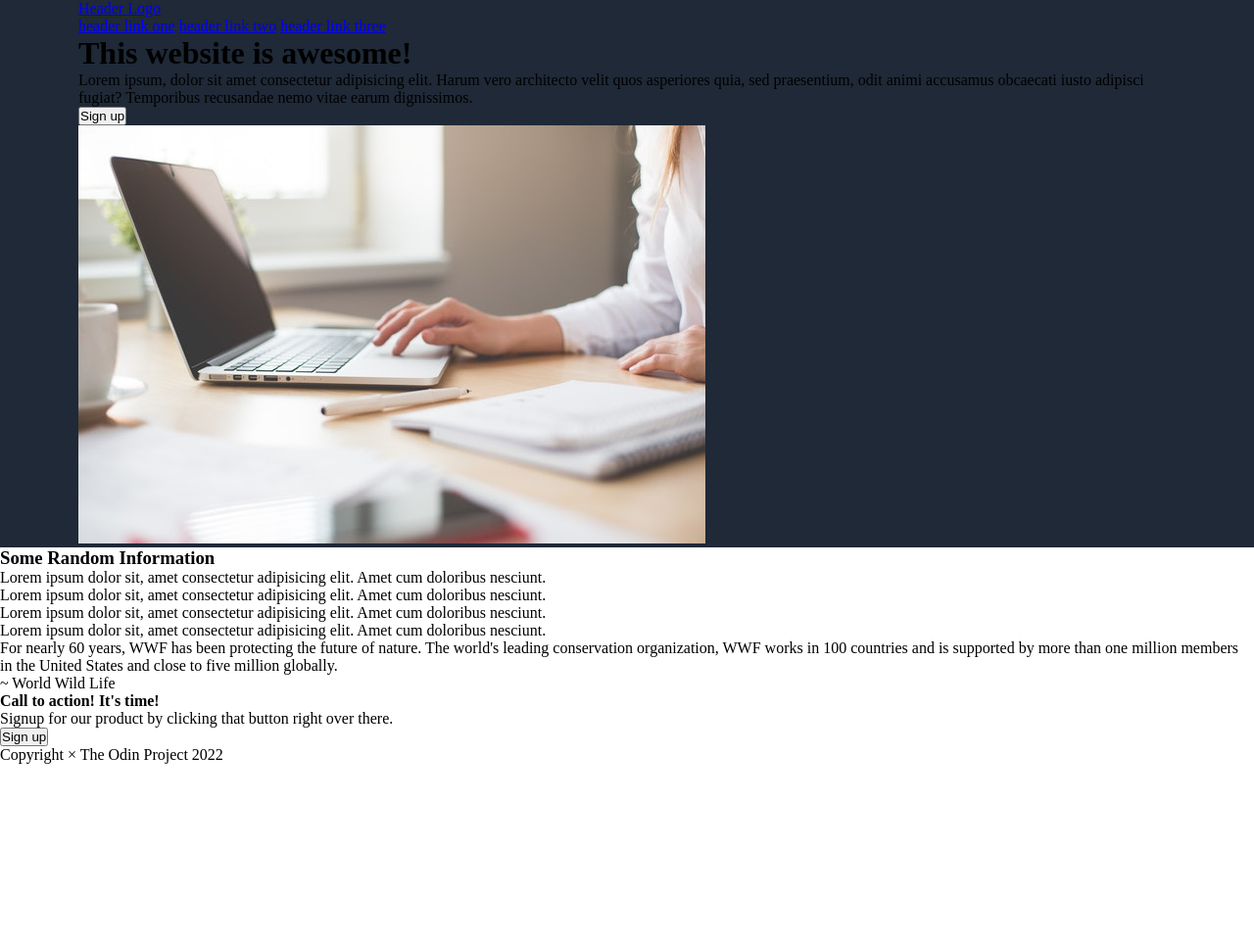
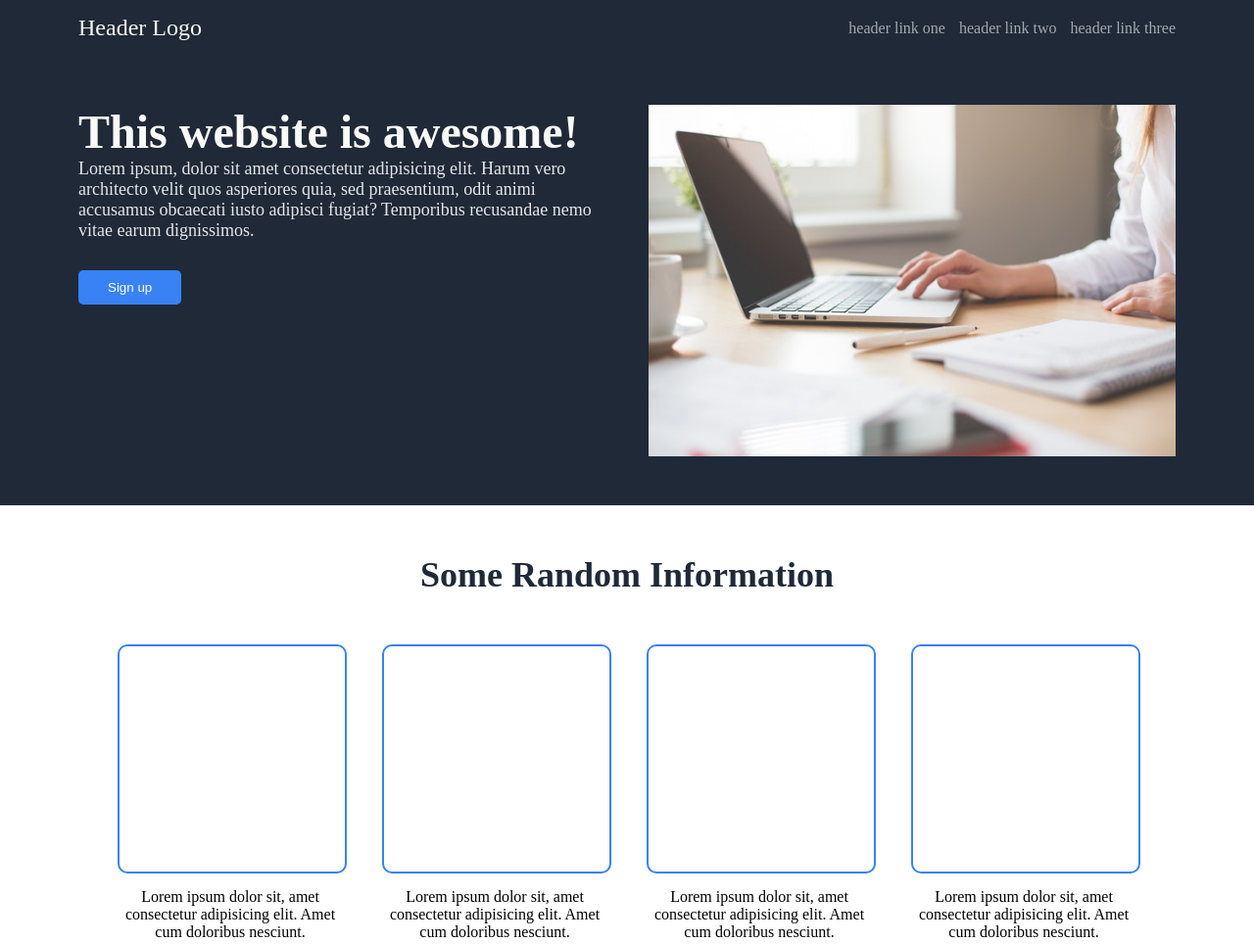
Before and after one commit to thantmyat31/oden-landing-page, a plain HTML site: page index.html in a window 1280 px wide. Shown: the top 964 px of the page at 98% size. Before the commit the page ends 800 px from the top, so only its background shows below. Drawn offline with Linux system fonts and the light colour scheme.

Commit message:
added styling/CSS to the page

```diff
--- a/css/style.css
+++ b/css/style.css
@@ -6,8 +6,191 @@ body {
   max-width: 1440px;
   margin: auto;
 }
+a {
+  color:inherit;
+  text-decoration:none;
+
+}
 .header {
   background: #1f2937;
   padding-right: 80px;
   padding-left: 80px;
 }
+.header .navigation {
+  display:flex;
+  flex-direction:row;
+  justify-content:space-between;
+  align-items:center;
+  padding:15px 0;
+}
+.navigation a {
+  color:#fff;
+}
+.navigation .brand-logo {
+  font-size:24px;
+  color:#f9faf8;
+}
+.navigation .nav-link {
+  margin-left:10px;
+  color:rgba(255, 255, 255, 0.6);
+}
+.navigation .nav-link:hover {
+  color:#fff;
+}
+.hero {
+  padding:50px 0;
+}
+.hero .left {
+  width:48%;
+  float:left;
+}
+.hero .right {
+  width:48%;
+  float:right;
+}
+.hero::after {
+  content:'';
+  display:block;
+  clear:both;
+}
+.hero h1 {
+  font-size:48px;
+  color:#f9faf8;
+}
+.hero p {
+  font-size:18px;
+  color:#e5e7eb;
+  margin-bottom:30px;
+}
+.hero .signup-btn {
+  color:#fff;
+  background:#3882f6;
+  border:none;
+  outline:none;
+  box-shadow:none;
+  padding:10px 30px;
+  border-radius:5px;
+}
+.hero img {
+  display:block;
+  max-width:100%;
+}
+
+.information {
+  padding:50px 100px;
+}
+.information h3 {
+  font-size:36px;
+  font-weight:bolder;
+  color:#1f2937;
+  text-align:center;
+  margin-bottom:30px;
+}
+.information .row {
+  display:flex;
+  flex-direction:row;
+  flex-wrap: wrap;
+  justify-content:space-between;
+}
+.information .row .col {
+  width:calc(25% - 40px);
+  margin:20px;
+  text-align:center;
+  box-sizing:border-box;
+}
+.information .row .col .border {
+  border:2px solid #3882f6;
+  border-radius:10px;
+  width:100%;
+  padding-top:100%;
+  margin-bottom:15px;
+}
+
+.quote {
+  padding:80px 140px;
+  background:#E5E7EB;
+}
+.quote blockquote {
+  font-size:36px;
+  font-weight:lighter;
+  font-style:italic;
+  color:rgba(0,0,0,0.7);
+  margin-bottom:20px;
+}
+.quote p {
+  text-align:right;
+  font-weight:700;
+  font-size:16px;
+}
+
+.signup {
+  padding:50px 100px;
+}
+.signup .box {
+  background:#3882f6;
+  border-radius:5px;
+  padding:30px 50px;
+  display:flex;
+  flex-direction:row;
+  align-items:center;
+  justify-content:space-between;
+  color:#fff;
+}
+.signup .box h4 {
+  font-size:20px;
+}
+.signup .box p {
+  font-size:14px;
+  opacity:0.7;
+}
+.signup .box button {
+  background-color: transparent;
+  border:2px solid #fff;
+  outline:none;
+  box-shadow:none;
+  border-radius:5px;
+  color:#fff;
+  padding:10px 20px;
+}
+
+footer {
+  color:rgba(255, 255, 255, 0.7);
+  background:#1F2937;
+  text-align:center;
+  padding:30px;
+}
+
+@media screen and (max-width:768px) {
+  .header,
+  .information,
+  .quote,
+  .signup {
+    padding-right:10px;
+    padding-left:10px;
+  }
+  .header .navigation {
+    flex-direction:column;
+  }
+  .header .navigation .brand-logo {
+    display:block;
+    margin-bottom:15px;
+  }
+  .header .hero {
+    display:flex;
+    flex-direction:column;
+  }
+  .header .hero .left {
+    float:none;
+    width:100%;
+    order:2;
+  }
+  .header .hero .right {
+    float:none;
+    width:100%;
+    order:1;
+    margin-bottom:15px;
+  }
+  .information .row .col {
+    width:calc(50% - 40px);
+  }
+}
--- a/index.html
+++ b/index.html
@@ -17,12 +17,12 @@
     <header class="header">
       <nav class="navigation">
         <div>
-          <a href="#">Header Logo</a>
+          <a class="brand-logo" href="#">Header Logo</a>
         </div>
         <div>
-          <a href="#">header link one</a>
-          <a href="#">header link two</a>
-          <a href="#">header link three</a>
+          <a class="nav-link" href="#">header link one</a>
+          <a class="nav-link" href="#">header link two</a>
+          <a class="nav-link" href="#">header link three</a>
         </div>
       </nav>
       <div class="hero">
```
